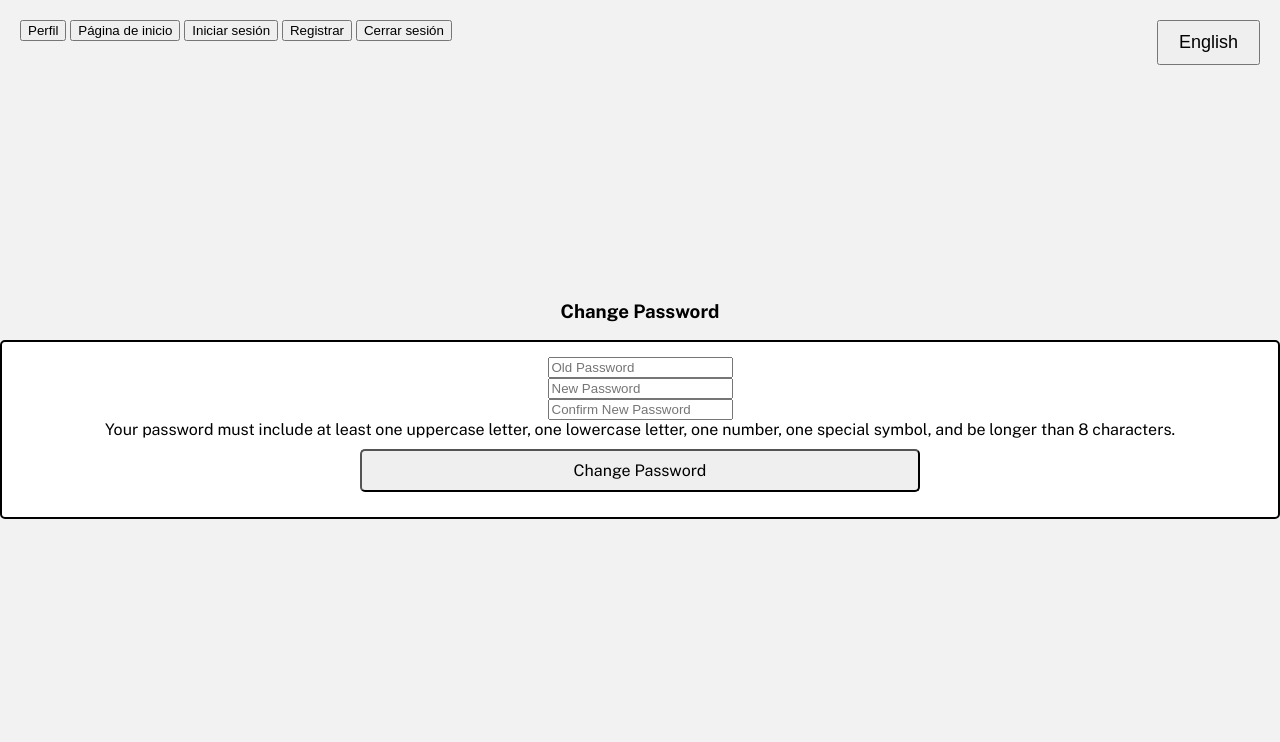
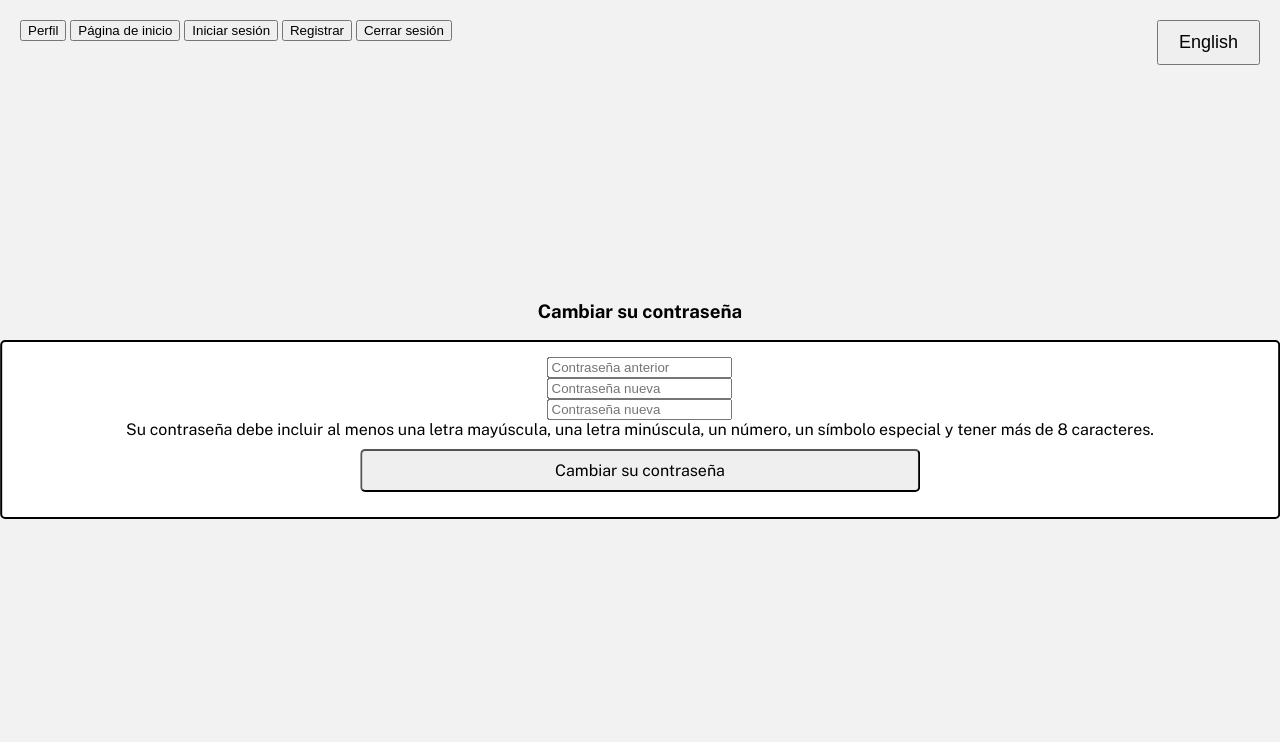
Before and after one commit to uchicago-capp-30320/new-arrivals-chi, a Flask app: template new_arrivals_chi/app/templates/change_password.html in a window 1280 px wide. Shown: the top 742 px of the page. Run offline with Flask 3, Linux system fonts and the light colour scheme; the template is opened without the code that fills it: most values are stand-ins (such as "Sample title", 1, 10 or a date in 2020).

Commit message:
Translated new password page

```diff
--- a/new_arrivals_chi/app/templates/change_password.html
+++ b/new_arrivals_chi/app/templates/change_password.html
@@ -4,7 +4,9 @@
 
 
 <div class="column is-4 is-offset-4">
-    <h3 class="title">Change Password</h3>
+    <h3 class="title">
+        {{ 'Change Password' if language == 'en' else 'Cambiar su contraseña' }}
+        </h3>
     <div class="box">
         <form method="POST" action="/change_password">
             {% with messages = get_flashed_messages() %}
@@ -18,25 +20,28 @@
 
             <div class="field">
                 <div class="control">
-                    <input class="input is-large" type="password" name="old_password" placeholder="Old Password">
+                    <input class="input is-large" type="password" name="old_password" placeholder="{{ 'Change Password' if language == 'en' else 'Contraseña anterior' }}">
                 </div>
             </div>
 
             <div class="field">
                 <div class="control">
-                    <input class="input is-large" type="password" name="new_password" placeholder="New Password">
+                    <input class="input is-large" type="password" name="new_password" placeholder="{{ 'New Password' if language == 'en' else 'Contraseña nueva' }}">
                 </div>
             </div>
 
             <div class="field">
                 <div class="control">
-                    <input class="input is-large" type="password" name="new_password_confirm" placeholder="Confirm New Password">
+                    <input class="input is-large" type="password" name="new_password_confirm" placeholder="{{ 'New Password' if language == 'en' else 'Contraseña nueva' }}">
                 </div>
             </div>
 
+            {{ 'Your password must include at least one uppercase letter, one lowercase letter, one number, one special symbol, and be longer than 8 characters.'
+                    if language == 'en' else
+                    'Su contraseña debe incluir al menos una letra mayúscula, una letra minúscula, un número, un símbolo especial y tener más de 8 caracteres.'
+            }}
 
-            Your password must include at least one uppercase letter, one lowercase letter, one number, one special symbol, and be longer than 8 characters.
-            <button class="button is-block is-info is-large is-fullwidth">Change Password</button>
+            <button class="button is-block is-info is-large is-fullwidth">{{ 'Change Password' if language == 'en' else 'Cambiar su contraseña' }}</button>
         </form>
     </div>
 </div>
```
